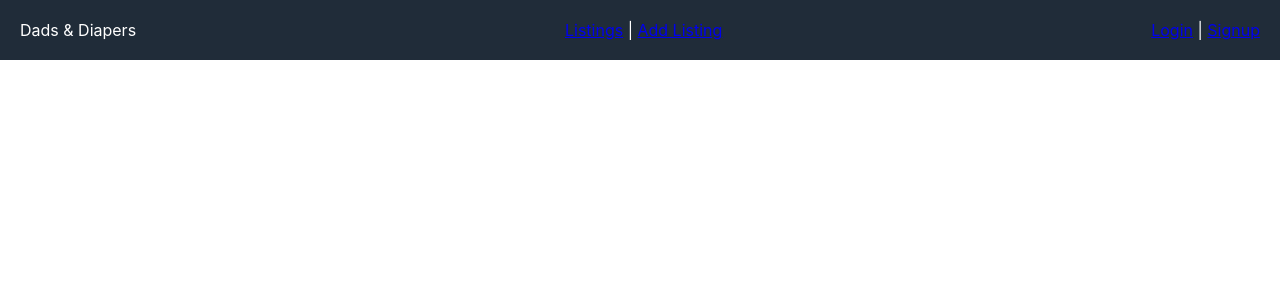
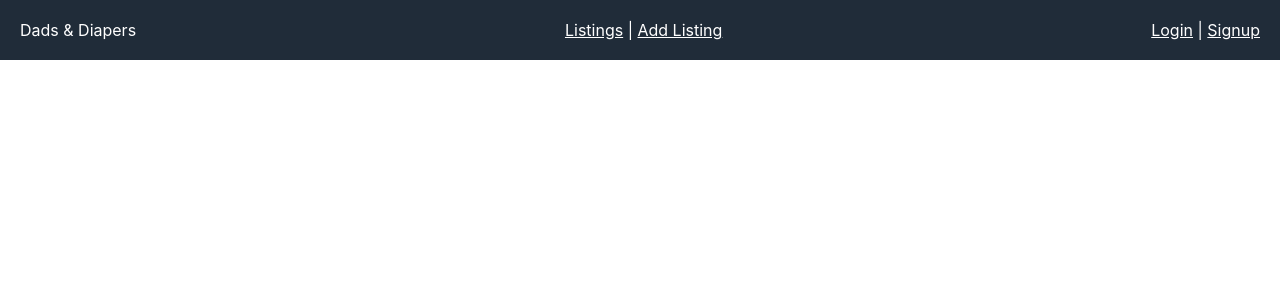
Before and after one commit to LizLaffitte/dads-and-diapers-frontend, a React (Create React App) app: page / in a window 1280 px wide. Shown: the top 300 px of the page. Built offline with nearby package versions, Linux system fonts and the light colour scheme; no server answers.

Commit message:
Change header links to white for better visibility.

```diff
--- a/src/App.css
+++ b/src/App.css
@@ -167,3 +167,7 @@ span.red {
 .toggle-checkbox:checked + .toggle-label .toggle-switch {
   right: 0px;
 }
+
+header a {
+  color: white;
+}
```
